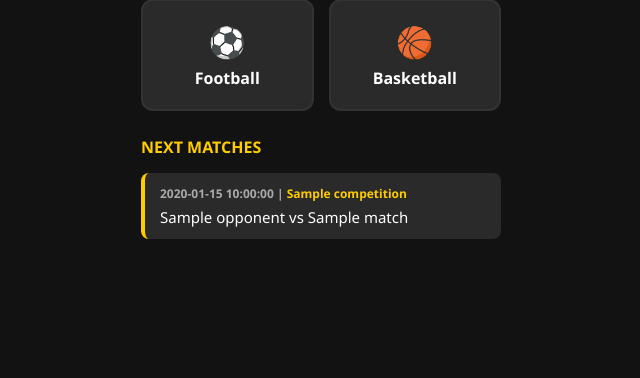
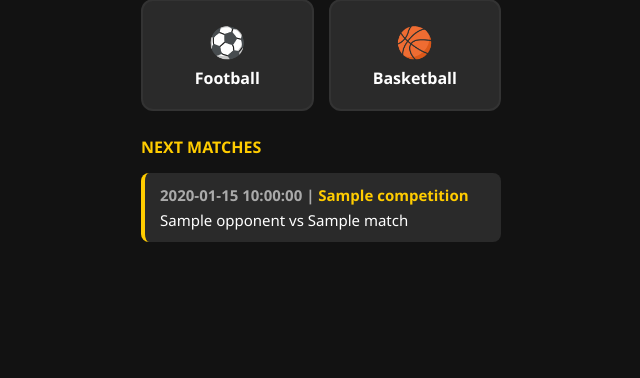
Before and after one commit to zstavros/aris-zone, a FastAPI app: template templates/index.html in a window 1280 px wide. Shown: the part 90-468 px from the top of the page, without its empty margins (319-959 px from the left). Run offline with FastAPI, Linux system fonts and the light colour scheme; the template is opened without the code that fills it: most values are stand-ins (such as "Sample title", 1, 10 or a date in 2020).

Commit message:
Update index.html

```diff
--- a/templates/index.html
+++ b/templates/index.html
@@ -21,7 +21,7 @@
     .menu-link { background: #2a2a2a; color: white; padding: 20px; text-decoration: none; border-radius: 12px; text-align: center; font-weight: bold; border: 2px solid #333; }
     .icon { font-size: 30px; display: block; margin-bottom: 5px; }
     .card { background: #2a2a2a; border-radius: 8px; margin: 0 0 15px 0; padding: 12px 15px; border-left: 4px solid #ffcc00; }
-    .match-info { display: flex; justify-content: space-between; align-items: center; font-size: 12px; font-weight: bold; }
+    .match-info { display: flex; justify-content: space-between; align-items: center; font-size: 15px; font-weight: bold; }
     .comp-text { color: #ffcc00; }
     .vs { font-size: 15px; font-weight: normal; margin-top: 5px; }
 </style>
```
